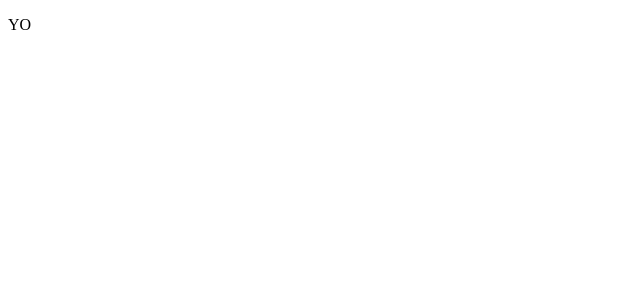
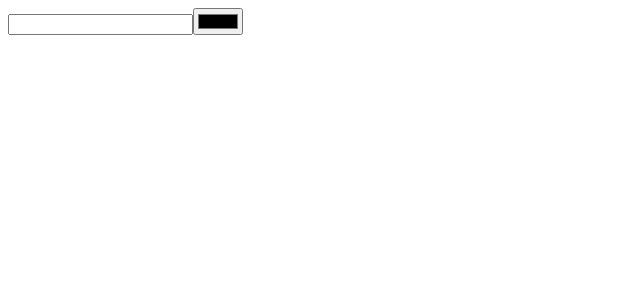
Before and after one commit to aramirezdecruz3148/reactExercises3, a React app: page / in a window 1280 px wide. Shown: the top 300 px of the page, without its empty margins (0-640 px from the left). Built offline with nearby package versions, Linux system fonts and the light colour scheme.

Commit message:
I completed the next exercise and am commiting to keep a record, had to abort using figlet because it kept crashing my computer

```diff
--- a/package.json
+++ b/package.json
@@ -25,6 +25,7 @@
   "author": "",
   "license": "ISC",
   "dependencies": {
+    "figlet": "^1.2.3",
     "react": "^16.9.0",
     "react-dom": "^16.9.0"
   },
--- a/src/components/App.js
+++ b/src/components/App.js
@@ -1,11 +1,12 @@
 import React, { Component } from 'react';
+import TextFormatter from './TextFormatter';
 
 
 export default class App extends Component {
   render() {
     return (
       <>
-        <p>YO</p>
+        <TextFormatter />
       </>
     );
   }
--- /dev/null
+++ b/src/components/TextFormatter.js
@@ -0,0 +1,24 @@
+import React, { Component } from 'react';
+
+export default class TextFormatter extends Component {
+  state = {
+    text: '',
+    color: ''
+  }
+
+  handleTextPrinting = ({ target }) => {
+    this.setState({ [target.name]: target.value });
+  }
+
+  render() {
+    const { text, color } = this.state;
+
+    return (
+      <>
+        <input name='text' value={text} type='text' onChange={this.handleTextPrinting} />
+        <input name='color' value ={color} type='color' onChange={this.handleTextPrinting} />
+        <pre style={{ color: color }}>{text}</pre>
+      </>
+    );
+  }
+}
```
Also changed, not shown: 2 other files (tests, documents, lock files or other folders).
